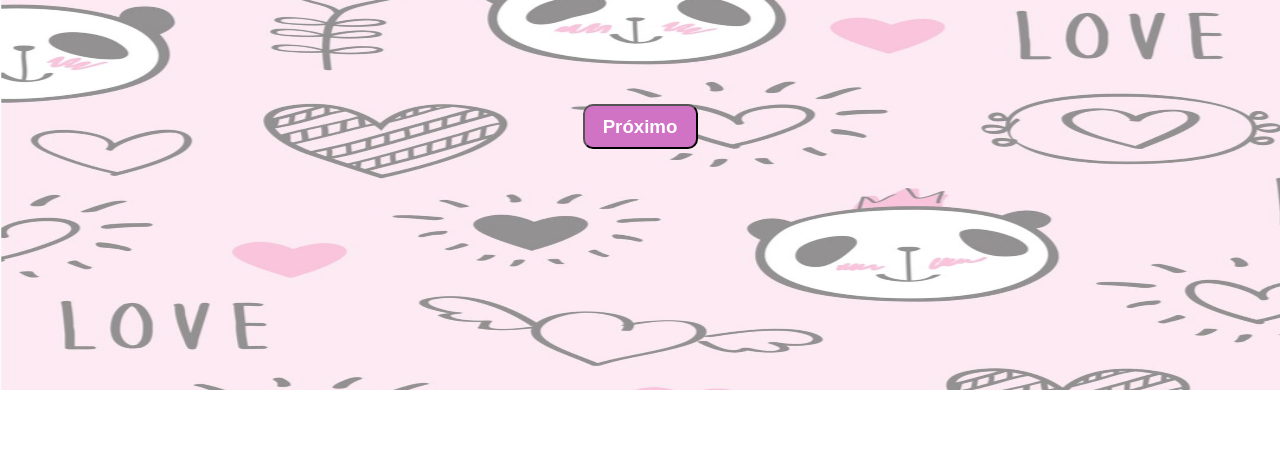
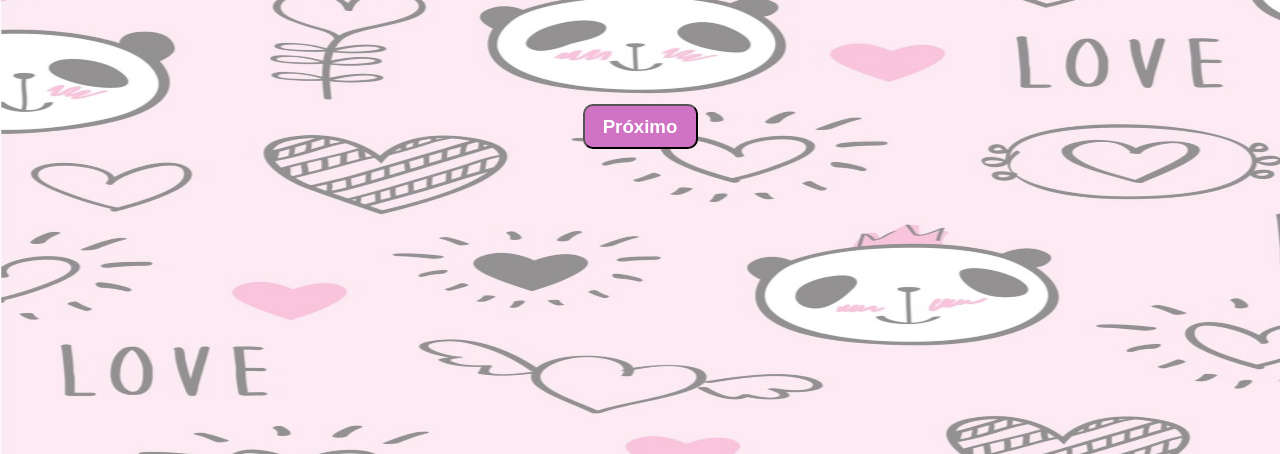
Before and after one commit to ednosmab/vamos_jogar, a plain HTML site: page index.html in a window 1280 px wide. Shown: the part 396-850 px from the top of the page. Before the commit the page ends 800 px from the top, so only its background shows below. Drawn offline with Linux system fonts and the light colour scheme.

Commit message:
alterando css

```diff
--- a/css/style.css
+++ b/css/style.css
@@ -7,7 +7,8 @@ div#um, div#dois, div#tres, div#quatro{
     text-align: center;
     padding-top: 50px;
     width: 100%;
-    height: 92%;
+    /* height: 92%; */
+    height: 100%;
 }
 
 div#um{
```
